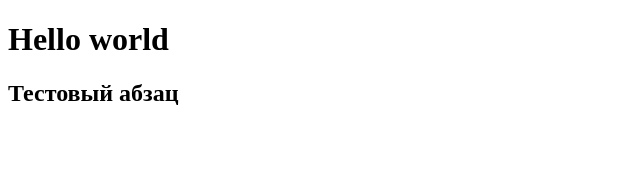
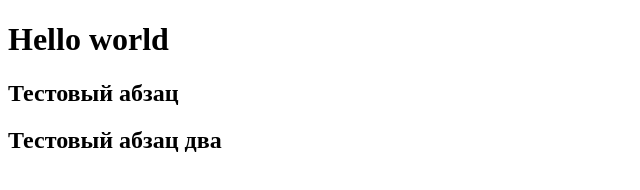
Before and after one commit to iChristmas8/lessons-skillbox, a plain HTML site: page index.html in a window 1280 px wide. Shown: the whole page, without its empty margins (0-640 px from the left). Drawn offline with Linux system fonts and the light colour scheme.

Commit message:
second create h2 in index.html

```diff
--- a/index.html
+++ b/index.html
@@ -10,6 +10,7 @@
 <body>
 <h1>Hello world</h1>
 <h2>Тестовый абзац</h2>
+<h2>Тестовый абзац два</h2>
 
 </body>
 </html>
```
